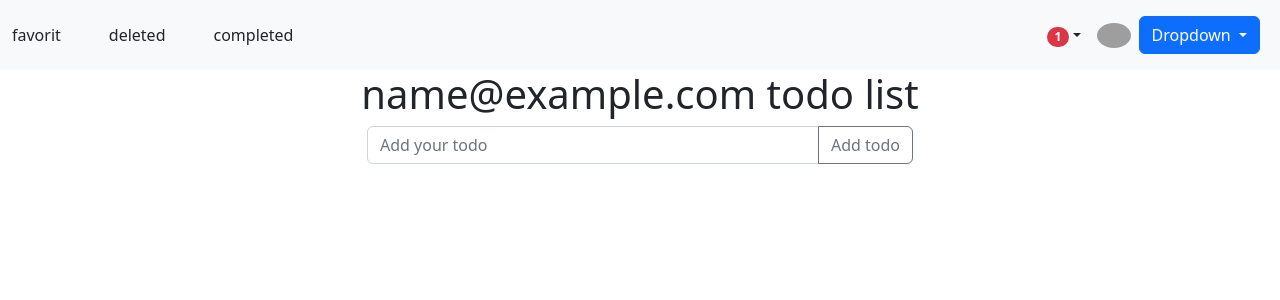
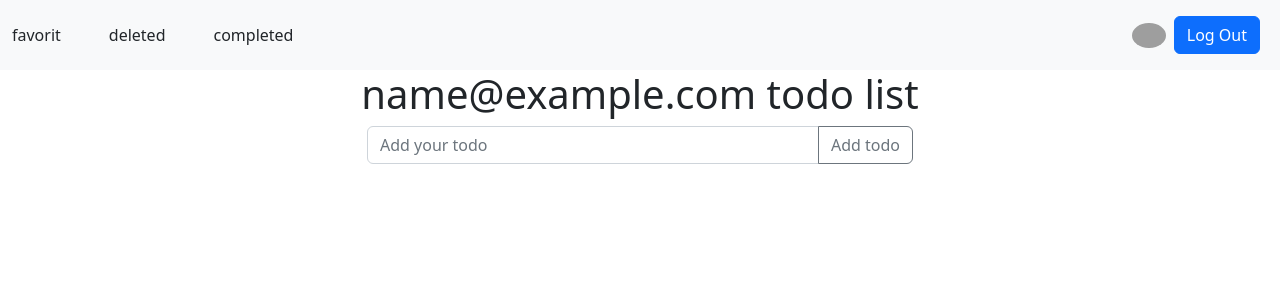
Before and after one commit to Islamsulaiman/angular-todo-app, an Angular app: page / in a window 1280 px wide. Both pictures are taken after typing "name@example.com", "Sample123" into the empty fields and a click on the button "Login". Shown: the top 300 px of the page. Built offline with nearby package versions, Linux system fonts and the light colour scheme; grey boxes are pictures that could not be loaded.

Commit message:
Refractor

```diff
--- a/src/app/navbar/navbar.component.html
+++ b/src/app/navbar/navbar.component.html
@@ -2,18 +2,7 @@
 <nav class="navbar  navbar-light bg-light">
     <!-- Container wrapper -->
     <div class="container-fluid">
-      <!-- Toggle button
-      <button
-        class="navbar-toggler"
-        type="button"
-        data-mdb-toggle="collapse"
-        data-mdb-target="#navbarSupportedContent"
-        aria-controls="navbarSupportedContent"
-        aria-expanded="false"
-        aria-label="Toggle navigation"
-      >
-        <i class="fas fa-bars"></i>
-      </button> -->
+
 
       <!-- Collapsible wrapper -->
       <div class="collapse navbar-collapse" id="navbarSupportedContent">
@@ -49,34 +38,7 @@
           <i class="fas fa-shopping-cart"></i>
         </a>
 
-        <!-- Notifications -->
-        <div class="dropdown">
-          <a
-            class="text-reset me-3 dropdown-toggle hidden-arrow"
-            href="#"
-            id="navbarDropdownMenuLink"
-            role="button"
-            data-mdb-toggle="dropdown"
-            aria-expanded="false"
-          >
-            <i class="fas fa-bell"></i>
-            <span class="badge rounded-pill badge-notification bg-danger">1</span>
-          </a>
-          <ul
-            class="dropdown-menu dropdown-menu-end"
-            aria-labelledby="navbarDropdownMenuLink"
-          >
-            <li>
-              <a class="dropdown-item" href="#">Some news</a>
-            </li>
-            <li>
-              <a class="dropdown-item" href="#">Another news</a>
-            </li>
-            <li>
-              <a class="dropdown-item" href="#">Something else here</a>
-            </li>
-          </ul>
-        </div>
+
         <!-- Avatar -->
         <div class="dropdown">
           <img
@@ -89,23 +51,13 @@
 
 
           <!-- <div class="dropdown">  -->
-            <button class="btn btn-primary dropdown-toggle m-2" id="dropdownMenuButton1" type="button" data-bs-toggle="dropdown">Dropdown
+            <button class="btn btn-primary  m-2" id="dropdownMenuButton1" type="button" data-bs-toggle="dropdown" (click)="reloadPage()">Log Out
             <span class="caret"></span> </button>
-            <ul class="dropdown-menu" aria-labelledby="dropdownMenuButton1">
-              <li  (click)="reloadPage()"><a href="#">Log Out</a></li>
-
-            </ul>
-           <!-- </div>  -->
-
-
 
         </div>
 
       </div>
 
-
-      <!-- Right elements -->
     </div>
-    <!-- Container wrapper -->
   </nav>
   <!-- Navbar -->
--- a/src/app/services/login.service.ts
+++ b/src/app/services/login.service.ts
@@ -33,9 +33,6 @@ export class LoginService {
 
   constructor() { }
 
-  // pushObservable(){
-  //   this.percentageSource.next(this.startper++)
-  // }
   pushUserData(){
     this.userDataSource.next(this.email)
   }
@@ -43,6 +40,6 @@ export class LoginService {
 
 
   clgValues(){
-    console.log(` email = ${this.email} , password = ${this.password}`)
+    // console.log(` email = ${this.email} , password = ${this.password}`)
   }
 }
--- a/src/app/services/todos.service.ts
+++ b/src/app/services/todos.service.ts
@@ -62,7 +62,6 @@ currentMessage = this.messageSource.asObservable();
     }
     this.allTodos.push(newTodo);
 
-    console.log(`From service: all todos : ${JSON.stringify(this.allTodos[0].title) }`)
   }
 
   getTodos(){
--- a/src/app/todo/todo.component.ts
+++ b/src/app/todo/todo.component.ts
@@ -17,7 +17,7 @@ export class TodoComponent implements OnInit {
   inOrNot : Todo | undefined  ;
 
   ngOnInit(): void {
-    console.log("inside Tod ")
+    // console.log("inside Tod ")
   }
 
   nums : number[] = [1,2,3,4]
```
Also changed, not shown: src/app/navbar/navbar.component.ts (+0 -14 lines).
